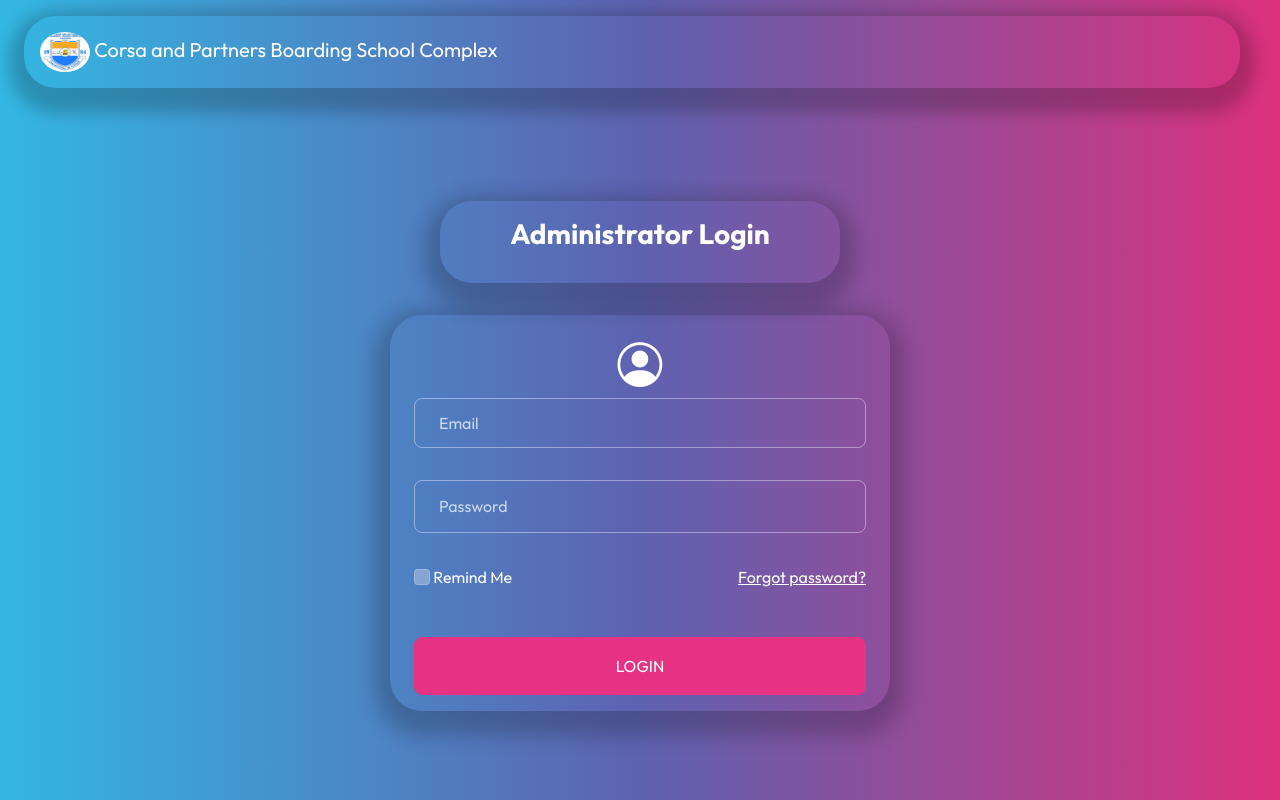
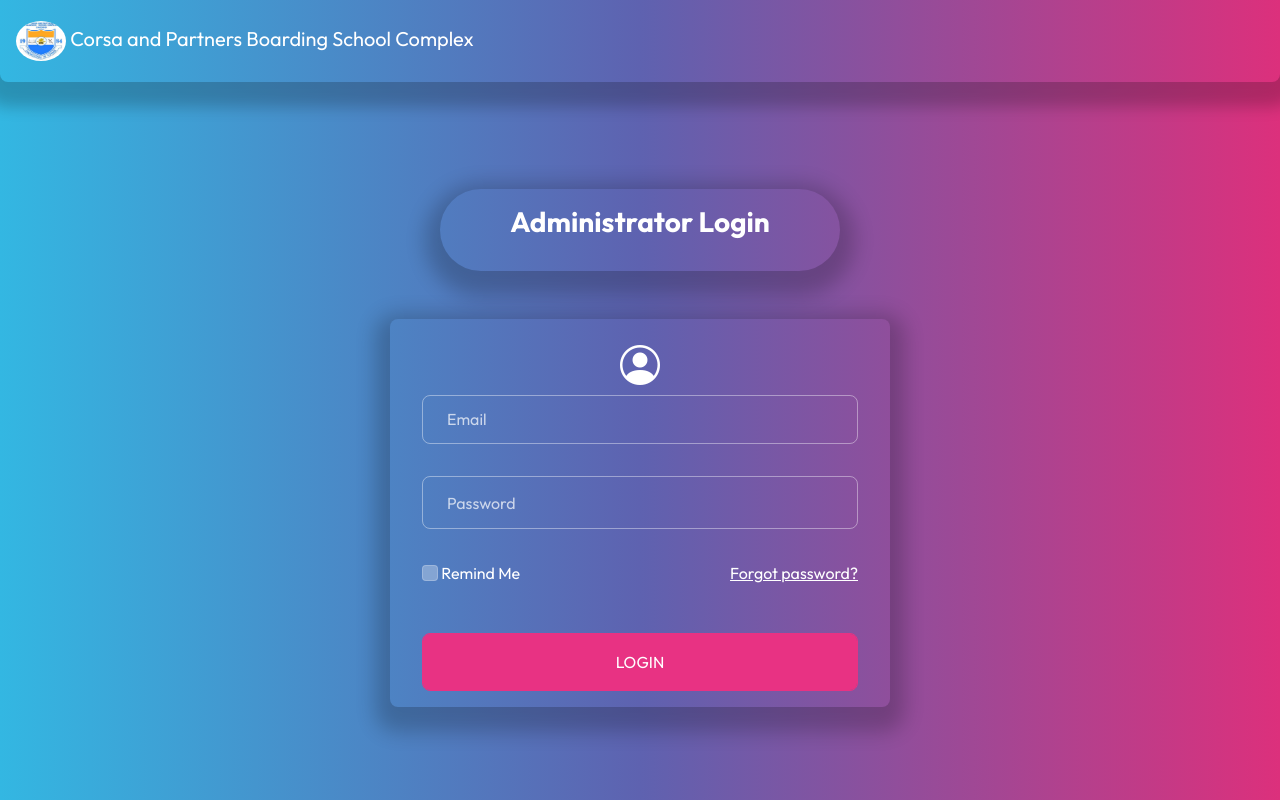
Before and after one commit to BrightfieldTechAcademy/FullstackCohort1-Projects, a PHP site: page / in a window 1280 px wide. Run offline with PHP 8.4, Linux system fonts and the light colour scheme; some libraries are stand-ins or nearby versions.

Commit message:
restructuring of login.php

```diff
--- a/CorsaSchoolManagementSystem/Views/login.php
+++ b/CorsaSchoolManagementSystem/Views/login.php
@@ -11,18 +11,15 @@
                 font-family: 'Outfit', sans-serif;
             }
            nav {
-            width: 95%;
-            position: fixed !important;
-            top: 1rem;
-            left: 1.5rem;
-            border-radius: 2rem;
             box-shadow: 0px 10px 15px 15px rgba(0, 0, 0, 0.2);
            }
 
+           .admin{
+                width: 400px;
+                box-shadow: 0px 10px 20px 15px rgba(0, 0, 0, 0.2);
+            }
+
             .form-box{
-                margin-top: 2rem !important;
-                border-radius: 2rem;
-                padding: 1rem 1.5rem;
                 width: 500px;
                 box-shadow: 0px 10px 20px 15px rgba(0, 0, 0, 0.2);
             }
@@ -34,43 +31,22 @@
             .form-box .pass-word input{
                 height: 3.3rem;
             }
-
-            .form-box .admin-icon {
-                text-align: center;
-
-            }
-
-            .form-box .admin-icon i {
-                font-size: 2.8rem;
-                color: white;
-            }
-
-            .admin{
-                margin-top: 7rem !important;
-                border-radius: 2rem;
-                padding: 1rem 0;
-                width: 400px;
-                box-shadow: 0px 10px 20px 15px rgba(0, 0, 0, 0.2);
-            }
-
         </style>
     </head>
     <body>
-        <nav class="navbar py-2 mb-5">
-            <div class="">
+        <nav class="navbar py-2 mb-5 fixed-top rounded-bottom">
                 <a class="navbar-brand" href="#">
                     <img class="ms-2 rounded-circle" src="/FullstackCohort1-Projects/CorsaSchoolManagementSystem/Views/image/logo.jpeg" alt="" width="50" height="40">
                     <span class="text-white fs-5">Corsa and Partners Boarding School Complex</span>
                 </a>
-            </div>
         </nav>
         <div class="d-flex flex-column justify-content-md-center align-items-center vh-100">
-            <div class="container admin">
+            <div class="container admin mt-5 mb-2 rounded-pill py-2">
                 <h3 class="text-center">Administrator Login</h3>
             </div>
-            <div class="container form-box">
-            <div class="admin-icon">
-                <i class="bi bi-person-circle"></i>
+            <div class="container form-box rounded mt-3 py-2 px-3">
+                <div class="admin-icon text-center">
+                  <i class="bi bi-person-circle fs-1"></i>
                 </div>
                 <form>
                     <div class="mb-3 e-mail">
```
